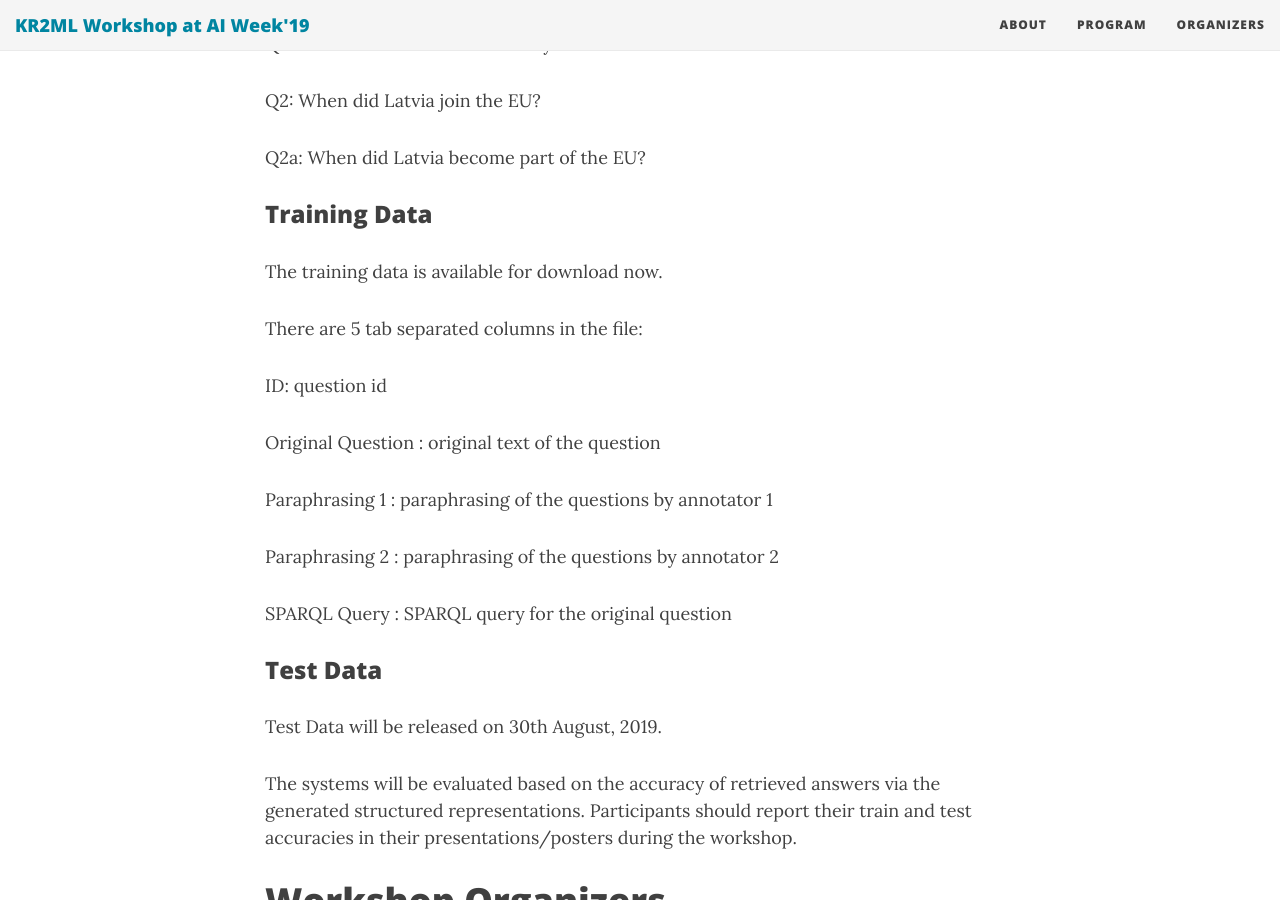
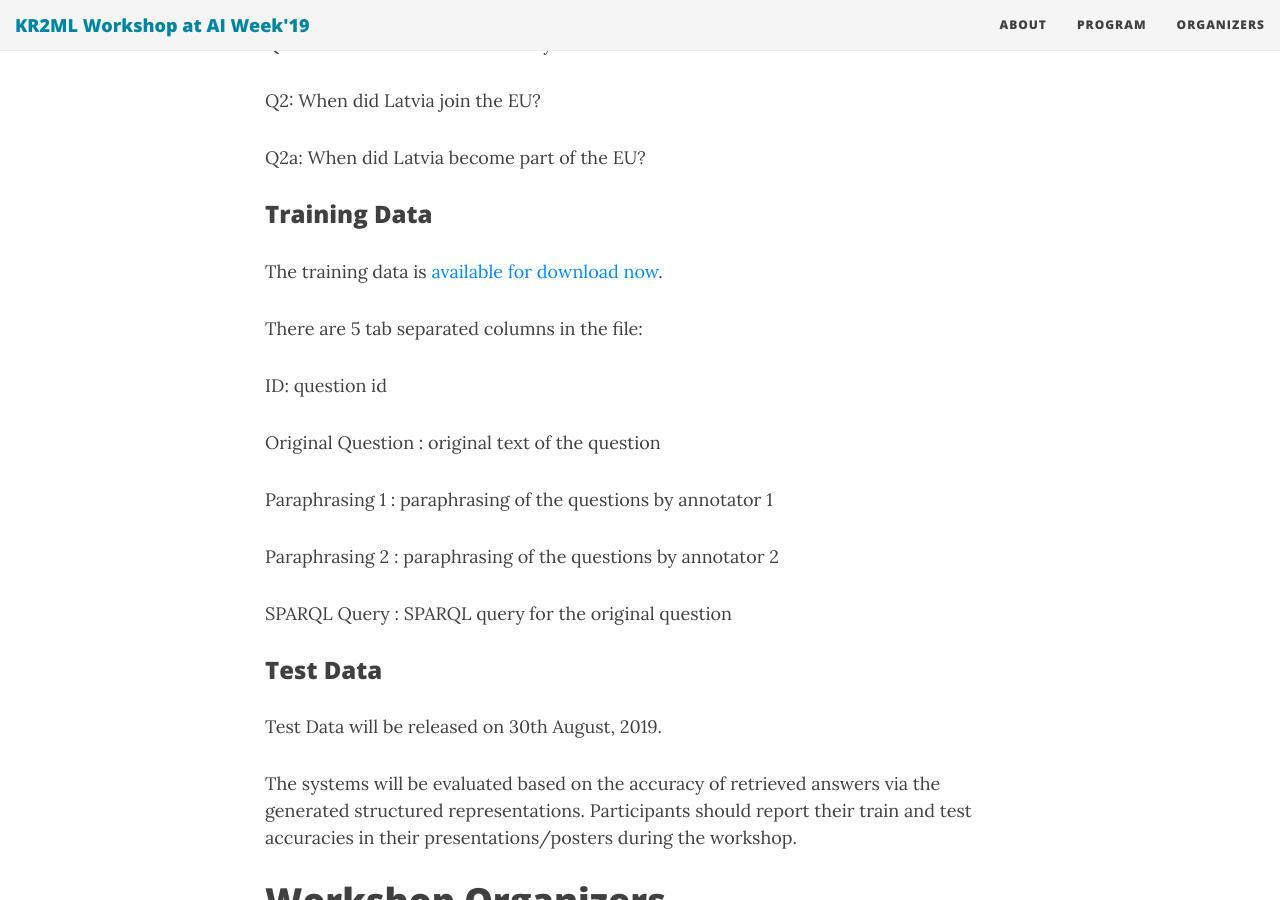
Before and after one commit to kr2ml/ibm-2019, a Jekyll site: the page built from index.md, in a window 1280 px wide and 900 px high, scrolled down 2384 px. Built offline with Jekyll 4.4.1, drawn with Linux system fonts in a browser that asks for light colours; nearby versions of some CDN libraries; part of the change alters nothing that is shown.

```diff
--- a/index.md
+++ b/index.md
@@ -53,7 +53,7 @@ Q2a: When did Latvia become part of the EU?
 
 ### Training Data<a name="challenge-train-data"></a>
 
-The training data is available for download now.
+The training data is [available for download now](https://kr2ml.github.io/ibm-2019/qa-challenge/kr2ml_train.tsv).
 
 There are 5 tab separated columns in the file:
 
```
